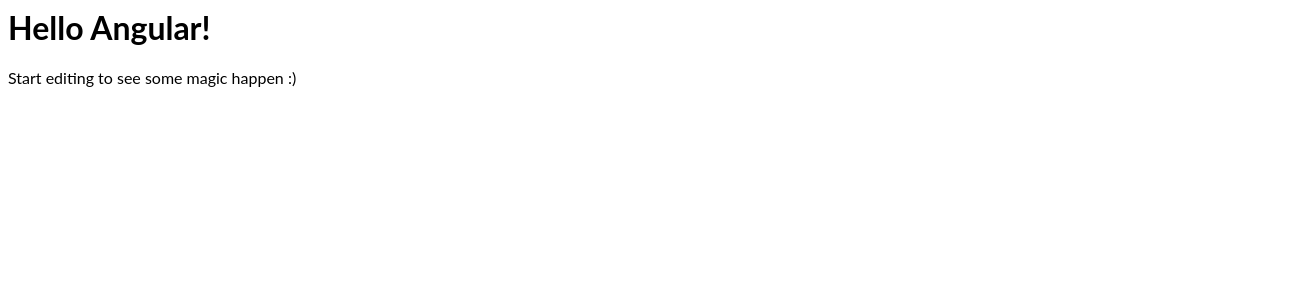
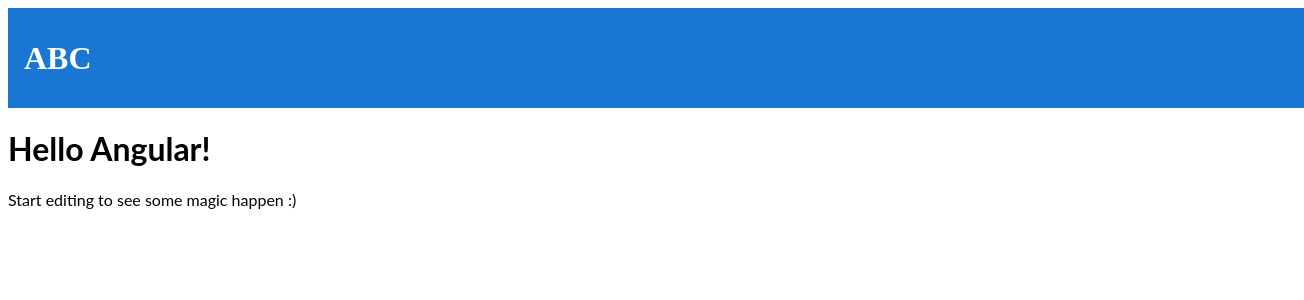
Before and after one commit to rohit2391/angular-prototype-01, an Angular app: page / in a window 1280 px wide. Shown: the top 300 px of the page, 1304 px wide, since content can reach past the window. Built offline with nearby package versions, Linux system fonts and the light colour scheme.

Commit message:
3 files modified, 3 added

```diff
--- a/src/app/app.component.html
+++ b/src/app/app.component.html
@@ -1,3 +1,5 @@
+<app-top-bar></app-top-bar>
+
 <hello name="{{ name }}"></hello>
 <p>
   Start editing to see some magic happen :)
--- a/src/app/app.module.ts
+++ b/src/app/app.module.ts
@@ -4,10 +4,11 @@
 
 import { AppComponent } from './app.component';
 import { HelloComponent } from './hello.component';
+import { TopBarComponent } from './top-bar/top-bar.component';
 
 @NgModule({
   imports:      [ BrowserModule, FormsModule ],
-  declarations: [ AppComponent, HelloComponent ],
+  declarations: [ AppComponent, HelloComponent, TopBarComponent ],
   bootstrap:    [ AppComponent ]
 })
 export class AppModule { }
--- /dev/null
+++ b/src/app/top-bar/top-bar.component.html
@@ -0,0 +1,3 @@
+<a>
+  <h1>ABC</h1>
+</a>
--- /dev/null
+++ b/src/app/top-bar/top-bar.component.ts
@@ -0,0 +1,15 @@
+import { Component, OnInit } from '@angular/core';
+
+@Component({
+  selector: 'app-top-bar',
+  templateUrl: './top-bar.component.html',
+  styleUrls: ['./top-bar.component.css']
+})
+export class TopBarComponent implements OnInit {
+
+  constructor() { }
+
+  ngOnInit() {
+  }
+
+}
--- a/src/styles.css
+++ b/src/styles.css
@@ -1 +1,31 @@
 /* Add application styles & imports to this file! */
+
+/* Top Bar */
+
+app-top-bar {
+  width: 100%;
+  height: 68px;
+  background-color: #1976d2;
+  padding: 16px;
+  display: flex;
+  flex-direction: row;
+  justify-content: space-between;
+  align-items: center;
+}
+
+app-top-bar h1 {
+  color: white;
+  margin: 0;
+}
+
+h1 {
+  font-size: 32px;
+}
+
+/* Hyperlink */
+
+a {
+  cursor: pointer;
+  color: #1976d2;
+  text-decoration: none;
+}
```
Also changed, not shown: src/app/top-bar/top-bar.component.css (added).
